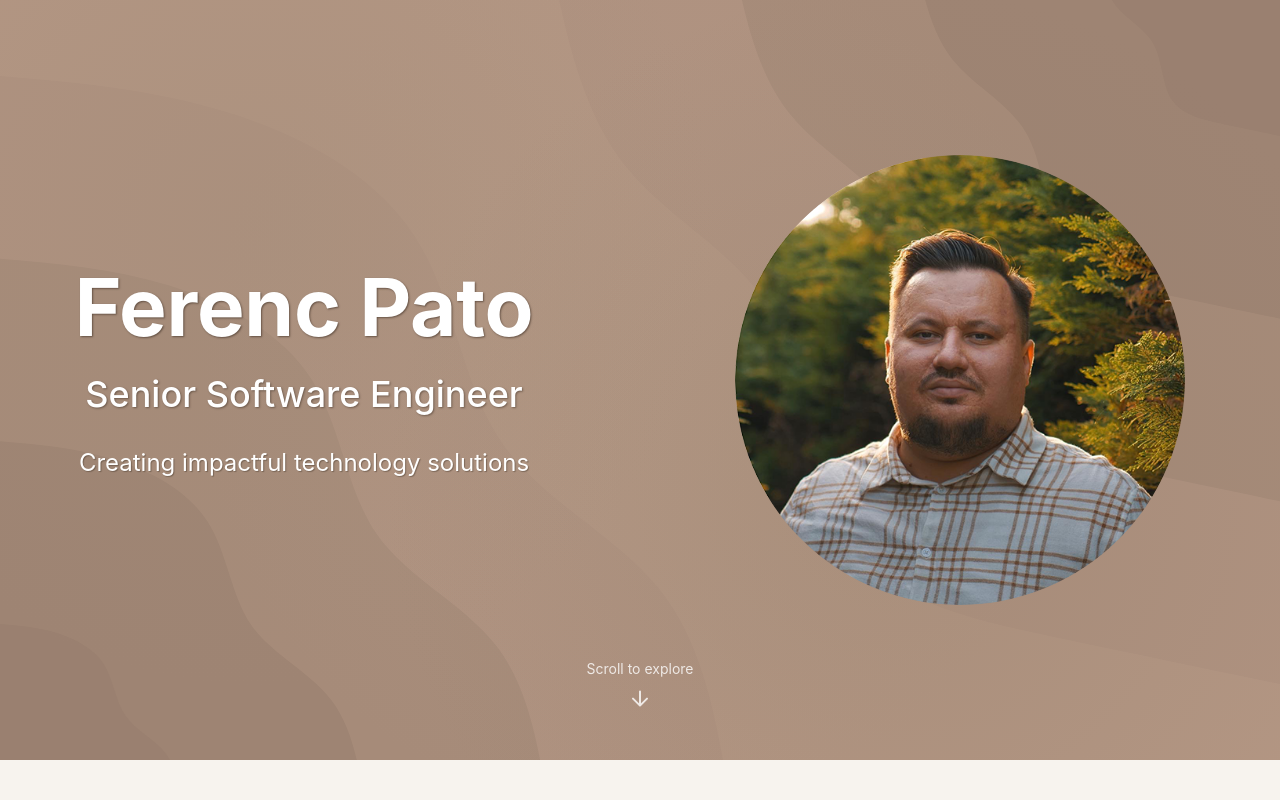
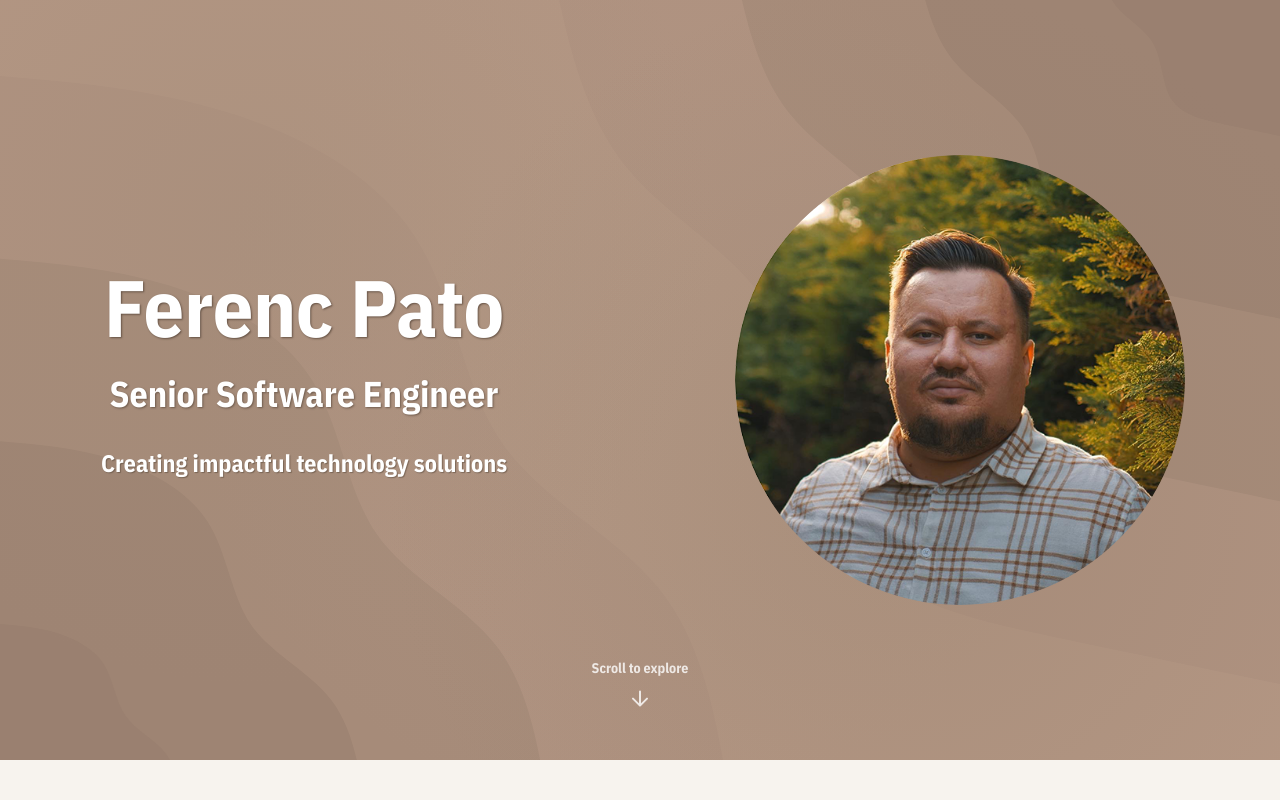
Before and after one commit to ferquo/resume, a plain HTML site: page index.html in a window 1280 px wide. Shown: the top 800 px of the page. Drawn offline with nearby package versions, Linux system fonts and the light colour scheme; a web font is replaced by a local one.

Commit message:
Hero section font

```diff
--- a/css/styles.css
+++ b/css/styles.css
@@ -1,3 +1,5 @@
+@import url('https://fonts.googleapis.com/css2?family=IBM+Plex+Sans+Condensed:wght@700&display=swap');
+
 /* Base Styles */
 * {
     margin: 0;
@@ -62,7 +64,6 @@
     color: #fff;
 }
 
-/* Add subtle mocha swirl effect */
 .hero::before {
     content: "";
     position: absolute;
@@ -80,6 +81,8 @@
 .hero-title, .hero-subtitle, .hero-text, .hero-scroll {
     position: relative;
     z-index: 2;
+    font-family: 'IBM Plex Sans Condensed', sans-serif;
+    font-weight: 700;
 }
 
 /* Updated Hero Section Font Sizes and Thickness */
```
